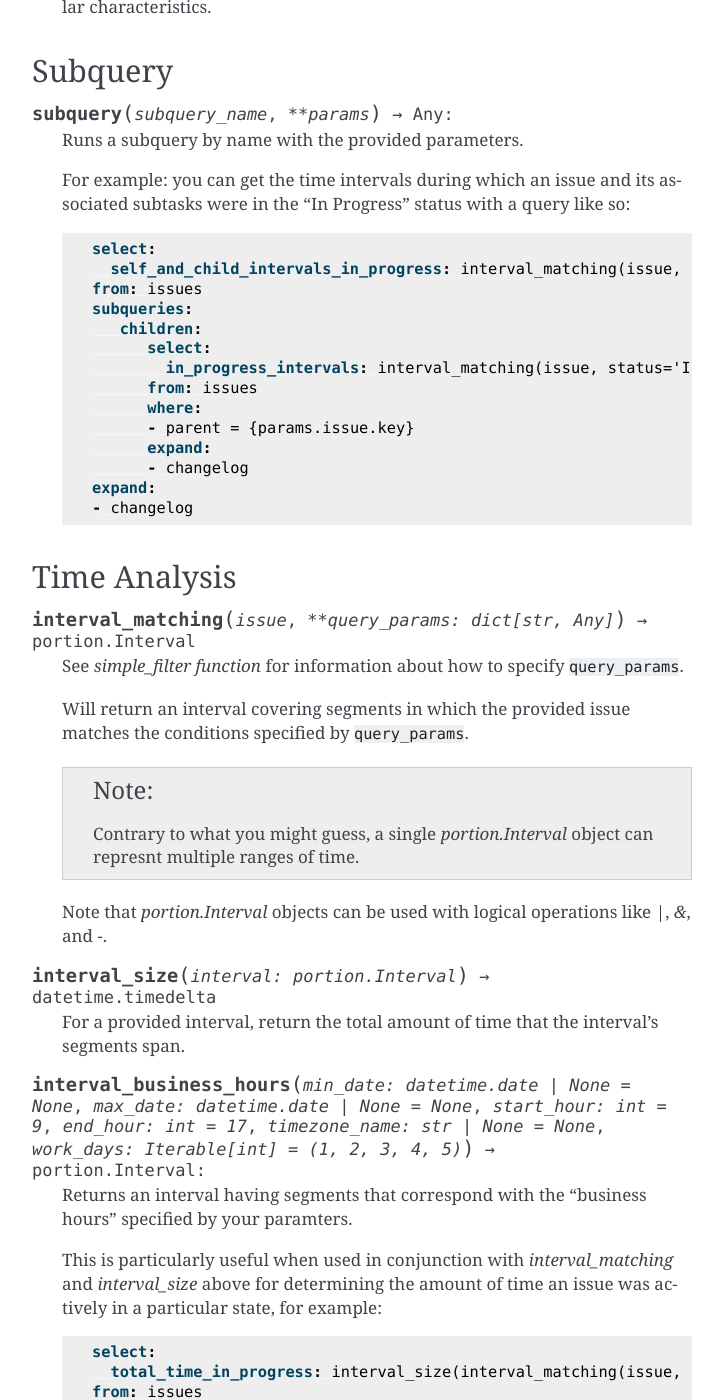
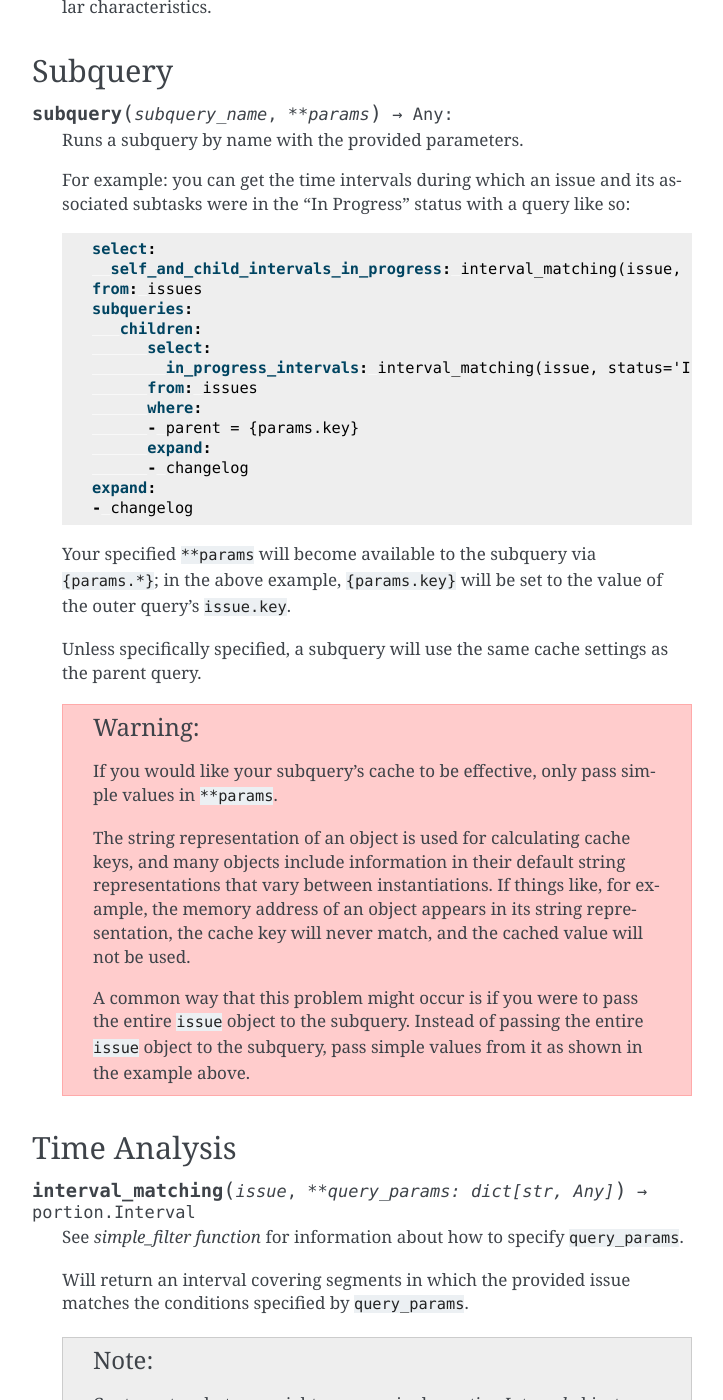
Before and after one commit to coddingtonbear/jira-select, a Sphinx documentation site: the page built from docs/functions.rst, in a window 1280 px wide and 1400 px high, scrolled down 3625 px. Shown: the whole window, without its empty margins (388-1111 px from the left). Built offline with Sphinx 7.4.7, drawn with Linux system fonts in a browser that asks for light colours.

Commit message:
Updating docs to clarify about passing only simple values to subqueries.

```diff
--- a/docs/functions.rst
+++ b/docs/functions.rst
@@ -188,7 +188,7 @@ Subquery
    .. code-block:: yaml
 
       select:
-        self_and_child_intervals_in_progress: interval_matching(issue, status="In Progress") | union(subquery("children", issue=issue))
+        self_and_child_intervals_in_progress: interval_matching(issue, status="In Progress") | union(subquery("children", key=issue.key))
       from: issues
       subqueries:
          children:
@@ -196,12 +196,35 @@ Subquery
               in_progress_intervals: interval_matching(issue, status='In Progress')
             from: issues
             where:
-            - parent = {params.issue.key}
+            - parent = {params.key}
             expand:
             - changelog
       expand:
       - changelog
 
+   Your specified ``**params`` will become available to the subquery via ``{params.*}``;
+   in the above example, ``{params.key}`` will be set to the value of the outer query's
+   ``issue.key``.
+
+   Unless specifically specified,
+   a subquery will use the same cache settings as the parent query.
+
+   .. warning::
+
+      If you would like your subquery's cache to be effective,
+      only pass simple values in ``**params``.
+
+      The string representation of an object is used for calculating cache
+      keys, and many objects include information in their default
+      string representations that vary between instantiations.
+      If things like, for example, the memory address of an object appears in
+      its string representation, the cache key will never match,
+      and the cached value will not be used.
+
+      A common way that this problem might occur is if you were to pass the
+      entire ``issue`` object to the subquery.
+      Instead of passing the entire ``issue`` object to the subquery,
+      pass simple values from it as shown in the example above.
 
 Time Analysis
 -------------
```
